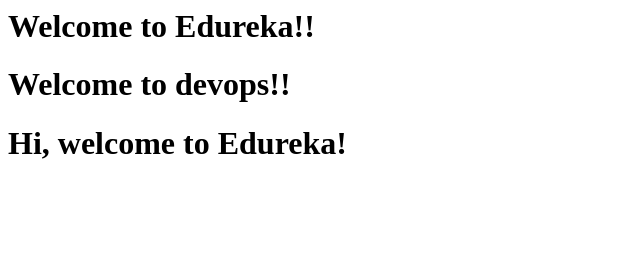
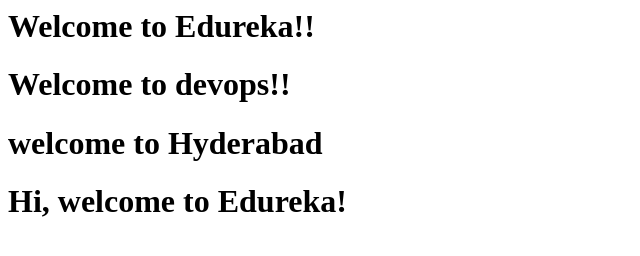
Before and after one commit to gknk/code, a plain HTML site: page index.html in a window 1280 px wide. Shown: the whole page, without its empty margins (0-640 px from the left). Drawn offline with Linux system fonts and the light colour scheme.

Commit message:
This is my fifth commit

```diff
--- a/index.html
+++ b/index.html
@@ -1,3 +1,4 @@
 <h1> Welcome to Edureka!! </h1>
 <h1> Welcome to devops!! </h1>
+<h1> welcome to Hyderabad </h1>
 <h1> Hi, welcome to Edureka! </h1>
```
